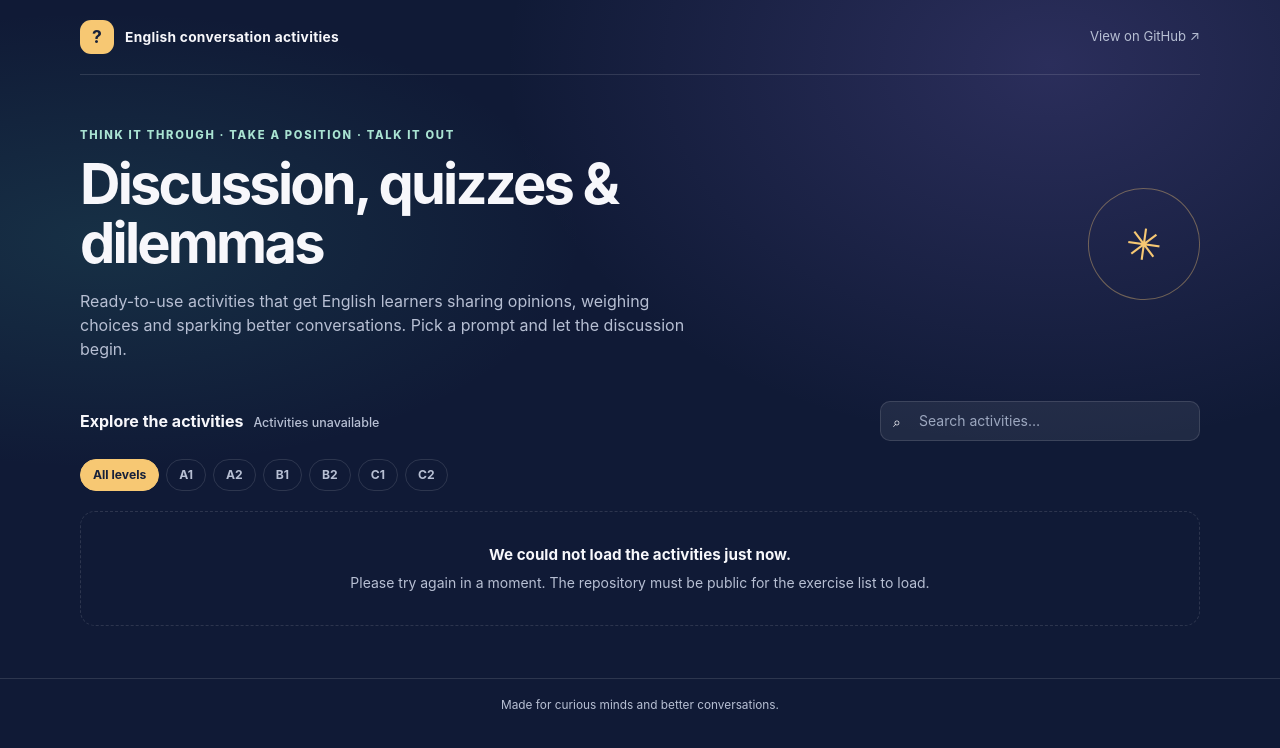
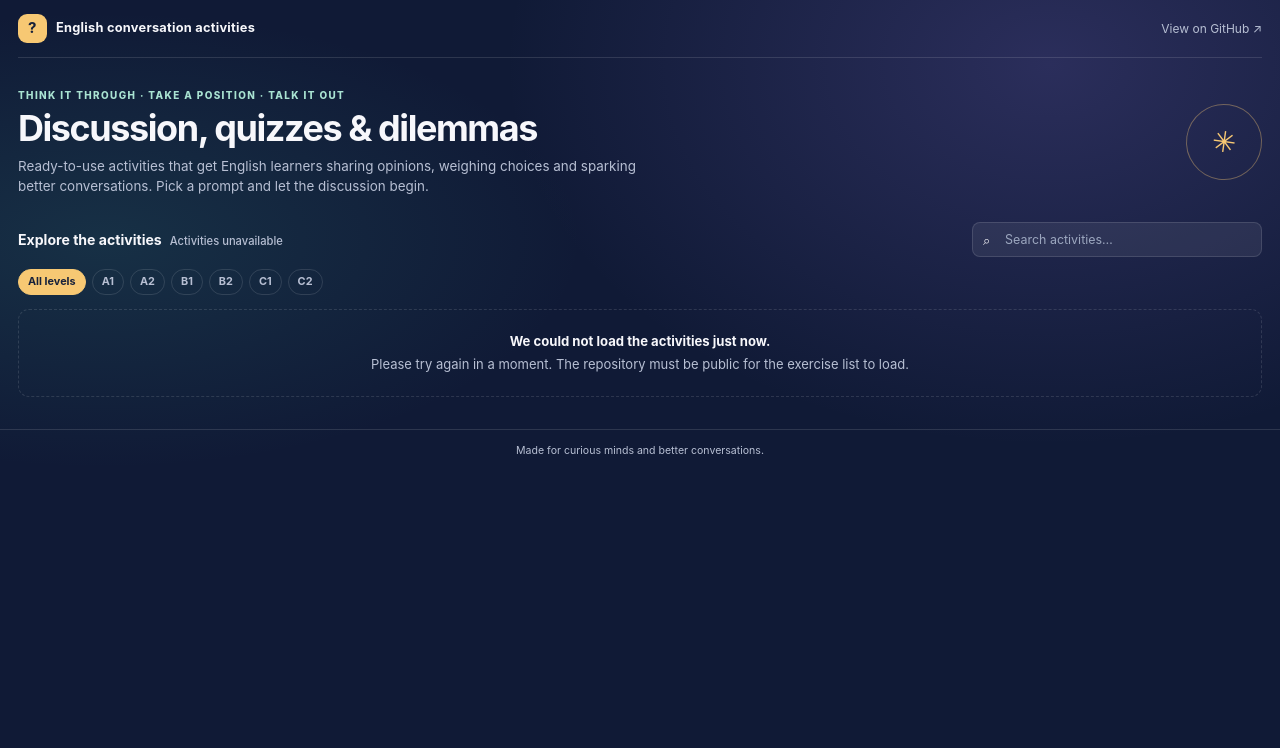
Before and after one commit to Balmain-English/discussion-quizzes-dilemmas, a plain HTML site: page index.html in a window 1280 px wide. Drawn offline with Linux system fonts and the light colour scheme; no server answers.

Commit message:
Compact discussion activities page with smaller heading and four-column cards

```diff
--- a/index.html
+++ b/index.html
@@ -30,51 +30,52 @@
         radial-gradient(ellipse at 8% 30%, rgba(54,149,140,.18), transparent 30rem),
         var(--bg);
       font-family: Inter, ui-sans-serif, system-ui, -apple-system, BlinkMacSystemFont, "Segoe UI", sans-serif;
-      font-size: 14px;
-      line-height: 1.5;
+      font-size: 13px;
+      line-height: 1.45;
     }
     a { color: inherit; }
-    .shell { width: min(1120px, calc(100% - 40px)); margin: 0 auto; }
-    .topbar { display:flex; justify-content:space-between; align-items:center; gap:16px; padding:20px 0; border-bottom:1px solid var(--border); }
-    .brand { display:flex; align-items:center; gap:11px; font-size:.86rem; font-weight:750; letter-spacing:.02em; }
-    .brand-mark { display:grid; place-items:center; width:34px; height:34px; border-radius:11px; color:var(--ink); background:var(--accent); font-size:1.1rem; }
-    .repo-link { color:var(--muted); font-size:.82rem; text-decoration:none; }
+    .shell { width: min(1280px, calc(100% - 36px)); margin: 0 auto; }
+    .topbar { display:flex; justify-content:space-between; align-items:center; gap:12px; padding:14px 0; border-bottom:1px solid var(--border); }
+    .brand { display:flex; align-items:center; gap:9px; font-size:.8rem; font-weight:750; letter-spacing:.02em; }
+    .brand-mark { display:grid; place-items:center; width:29px; height:29px; border-radius:9px; color:var(--ink); background:var(--accent); font-size:.95rem; }
+    .repo-link { color:var(--muted); font-size:.75rem; text-decoration:none; }
     .repo-link:hover { color:var(--accent); }
-    .hero { display:grid; grid-template-columns:1fr auto; align-items:center; gap:28px; padding:52px 0 32px; }
-    .eyebrow { margin:0 0 11px; color:var(--accent-2); font-size:.7rem; font-weight:800; letter-spacing:.15em; text-transform:uppercase; }
-    h1 { max-width:760px; margin:0; font-size:clamp(2rem, 4.5vw, 3.5rem); line-height:1.06; letter-spacing:-.05em; }
-    .intro { max-width:630px; margin:15px 0 0; color:var(--muted); font-size:clamp(.9rem, 1.5vw, 1rem); }
-    .hero-stamp { display:grid; place-items:center; width:112px; height:112px; border:1px solid rgba(247,200,115,.38); border-radius:50%; color:var(--accent); font-size:2.7rem; transform:rotate(8deg); }
-    .toolbar { display:flex; flex-wrap:wrap; align-items:center; justify-content:space-between; gap:14px; margin:8px 0 18px; }
-    .section-heading { display:flex; align-items:baseline; gap:10px; margin:0; font-size:1rem; }
-    .count { color:var(--muted); font-size:.78rem; font-weight:500; }
-    .search-wrap { position:relative; width:min(320px, 100%); }
-    .search-icon { position:absolute; top:50%; left:13px; transform:translateY(-50%); pointer-events:none; }
-    .search { width:100%; min-height:40px; padding:8px 12px 8px 38px; border:1px solid var(--border); border-radius:10px; outline:none; color:var(--text); background:rgba(255,255,255,.07); font:inherit; }
+    .hero { display:grid; grid-template-columns:1fr auto; align-items:center; gap:20px; padding:30px 0 20px; }
+    .eyebrow { margin:0 0 7px; color:var(--accent-2); font-size:.62rem; font-weight:800; letter-spacing:.14em; text-transform:uppercase; }
+    h1 { max-width:760px; margin:0; font-size:clamp(1.55rem, 3vw, 2.25rem); line-height:1.08; letter-spacing:-.04em; }
+    .intro { max-width:630px; margin:9px 0 0; color:var(--muted); font-size:.84rem; }
+    .hero-stamp { display:grid; place-items:center; width:76px; height:76px; border:1px solid rgba(247,200,115,.38); border-radius:50%; color:var(--accent); font-size:1.8rem; transform:rotate(8deg); }
+    .toolbar { display:flex; flex-wrap:wrap; align-items:center; justify-content:space-between; gap:10px; margin:6px 0 12px; }
+    .section-heading { display:flex; align-items:baseline; gap:8px; margin:0; font-size:.88rem; }
+    .count { color:var(--muted); font-size:.7rem; font-weight:500; }
+    .search-wrap { position:relative; width:min(290px, 100%); }
+    .search-icon { position:absolute; top:50%; left:11px; transform:translateY(-50%); pointer-events:none; }
+    .search { width:100%; min-height:35px; padding:6px 10px 6px 32px; border:1px solid var(--border); border-radius:8px; outline:none; color:var(--text); background:rgba(255,255,255,.07); font:inherit; font-size:.78rem; }
     .search::placeholder { color:#9ca7bf; }
     .search:focus { border-color:var(--accent); box-shadow:0 0 0 3px rgba(247,200,115,.17); }
-    .filters { display:flex; flex-wrap:wrap; gap:7px; margin:0 0 20px; }
-    .filter { border:1px solid var(--border); border-radius:999px; padding:6px 12px; color:var(--muted); background:transparent; font:inherit; font-size:.76rem; font-weight:650; cursor:pointer; transition:background .18s ease, color .18s ease, border-color .18s ease; }
+    .filters { display:flex; flex-wrap:wrap; gap:6px; margin:0 0 14px; }
+    .filter { border:1px solid var(--border); border-radius:999px; padding:4px 9px; color:var(--muted); background:transparent; font:inherit; font-size:.68rem; font-weight:650; cursor:pointer; transition:background .18s ease,color .18s ease,border-color .18s ease; }
     .filter:hover { border-color:rgba(247,200,115,.55); color:var(--text); }
     .filter[aria-pressed="true"] { border-color:var(--accent); color:var(--ink); background:var(--accent); }
-    .grid { display:grid; grid-template-columns:repeat(4, minmax(0, 1fr)); gap:14px; padding:0 0 52px; margin:0; list-style:none; }
-    .card { position:relative; display:flex; min-height:158px; flex-direction:column; padding:17px; overflow:hidden; border:1px solid var(--border); border-radius:15px; color:var(--text); background:var(--surface); text-decoration:none; transition:transform .2s ease, border-color .2s ease, background .2s ease; }
-    .card::after { position:absolute; top:0; left:17px; width:36px; height:3px; border-radius:0 0 4px 4px; background:var(--accent-2); content:""; }
-    .card:hover { transform:translateY(-3px); border-color:rgba(169,227,210,.48); background:var(--surface-hover); }
-    .card:focus-visible, .repo-link:focus-visible, .filter:focus-visible { outline:3px solid var(--accent); outline-offset:3px; }
-    .card-top { display:flex; align-items:center; justify-content:space-between; gap:9px; margin:0 0 12px; }
-    .tag { color:var(--accent-2); font-size:.64rem; font-weight:800; letter-spacing:.1em; text-transform:uppercase; }
-    .level { padding:3px 7px; border:1px solid rgba(247,200,115,.3); border-radius:999px; color:var(--accent); font-size:.65rem; font-weight:800; }
-    .card-title { margin:0; font-size:.98rem; line-height:1.32; letter-spacing:-.015em; overflow-wrap:anywhere; }
-    .card-bottom { display:flex; align-items:center; justify-content:space-between; gap:8px; margin-top:auto; padding-top:14px; color:var(--muted); font-size:.72rem; }
+    .grid { display:grid; grid-template-columns:repeat(4, minmax(0, 1fr)); gap:10px; padding:0 0 32px; margin:0; list-style:none; }
+    .grid li { min-width:0; }
+    .card { position:relative; display:flex; min-height:112px; flex-direction:column; padding:12px; overflow:hidden; border:1px solid var(--border); border-radius:11px; color:var(--text); background:var(--surface); text-decoration:none; transition:transform .18s ease,border-color .18s ease,background .18s ease; }
+    .card::after { position:absolute; top:0; left:12px; width:30px; height:2px; border-radius:0 0 4px 4px; background:var(--accent-2); content:""; }
+    .card:hover { transform:translateY(-2px); border-color:rgba(169,227,210,.48); background:var(--surface-hover); }
+    .card:focus-visible, .repo-link:focus-visible, .filter:focus-visible { outline:2px solid var(--accent); outline-offset:2px; }
+    .card-top { display:flex; align-items:center; justify-content:space-between; gap:7px; margin:0 0 8px; }
+    .tag { color:var(--accent-2); font-size:.57rem; font-weight:800; letter-spacing:.08em; text-transform:uppercase; }
+    .level { padding:2px 6px; border:1px solid rgba(247,200,115,.3); border-radius:999px; color:var(--accent); font-size:.58rem; font-weight:800; }
+    .card-title { margin:0; font-size:.84rem; line-height:1.28; letter-spacing:-.01em; overflow-wrap:anywhere; }
+    .card-bottom { display:flex; align-items:center; justify-content:space-between; gap:6px; margin-top:auto; padding-top:9px; color:var(--muted); font-size:.62rem; }
     .open-label { color:var(--accent); font-weight:750; white-space:nowrap; }
-    .message { grid-column:1/-1; padding:32px 20px; border:1px dashed var(--border); border-radius:15px; color:var(--muted); text-align:center; }
-    .message strong { display:block; margin-bottom:5px; color:var(--text); font-size:.95rem; }
-    footer { padding:18px 0 24px; border-top:1px solid var(--border); color:var(--muted); font-size:.74rem; text-align:center; }
-    .skip { position:absolute; top:-100px; left:12px; z-index:2; padding:9px 12px; border-radius:8px; color:var(--ink); background:var(--accent); }
-    .skip:focus { top:12px; }
+    .message { grid-column:1/-1; padding:22px 16px; border:1px dashed var(--border); border-radius:11px; color:var(--muted); text-align:center; }
+    .message strong { display:block; margin-bottom:4px; color:var(--text); font-size:.82rem; }
+    footer { padding:13px 0 18px; border-top:1px solid var(--border); color:var(--muted); font-size:.66rem; text-align:center; }
+    .skip { position:absolute; top:-100px; left:12px; z-index:2; padding:8px 10px; border-radius:7px; color:var(--ink); background:var(--accent); }
+    .skip:focus { top:10px; }
     @media (max-width:980px) { .grid { grid-template-columns:repeat(3, minmax(0, 1fr)); } }
-    @media (max-width:700px) { .shell { width:min(100% - 28px, 1120px); } .hero { grid-template-columns:1fr; padding:40px 0 28px; } .hero-stamp { display:none; } .topbar { padding:16px 0; } .toolbar { align-items:flex-start; flex-direction:column; } .search-wrap { width:100%; } .grid { grid-template-columns:repeat(2, minmax(0, 1fr)); gap:11px; } .card { min-height:145px; padding:14px; } }
+    @media (max-width:700px) { .shell { width:min(100% - 28px, 1280px); } .hero { grid-template-columns:1fr; padding:24px 0 17px; } .hero-stamp { display:none; } .topbar { padding:12px 0; } .toolbar { align-items:stretch; flex-direction:column; } .search-wrap { width:100%; } .grid { grid-template-columns:repeat(2, minmax(0, 1fr)); gap:8px; } .card { min-height:100px; padding:10px; } }
     @media (max-width:420px) { .grid { grid-template-columns:1fr; } }
     @media (prefers-reduced-motion:reduce) { *, *::before, *::after { scroll-behavior:auto !important; transition-duration:.01ms !important; } }
   </style>
```
